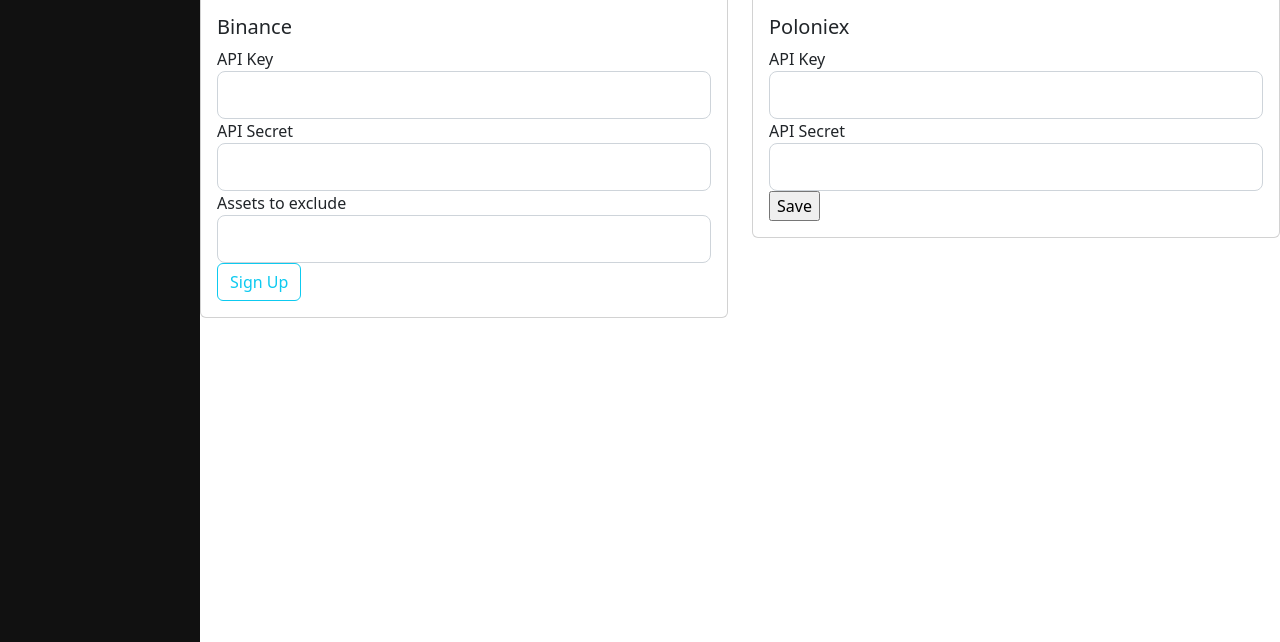
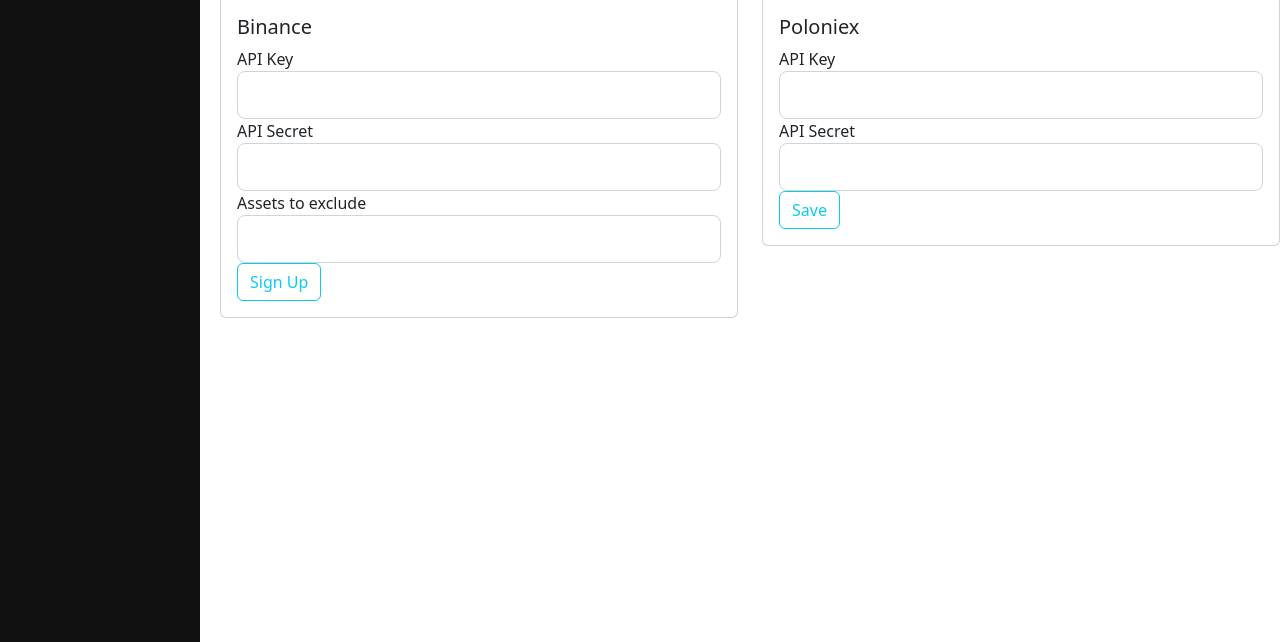
Before and after one commit to LLIax/crypto-assets-dashboard, a Flask app: page /settings in a window 1280 px wide. Shown: the part 158-800 px from the top of the page. Run offline with Flask 2, Linux system fonts and the light colour scheme.

Commit message:
Fix styles

```diff
--- a/static/style.css
+++ b/static/style.css
@@ -12,7 +12,7 @@
 
   /* Page content */
   #main {
-    margin-left: 200px; /* Same as the width of the sidenav */
+    margin-left: 220px; /* Same as the width of the sidenav */
   }
 
   .sidenav a {
--- a/templates/settings.html
+++ b/templates/settings.html
@@ -4,7 +4,7 @@
     <div class="row row-cols-1 row-cols-md-2 g-4">
       <div class="col">
         <div class="card">
-          <img src="/static/img/binance.svg'" class="card-img-top" alt="..." style="max-height: 100px;">
+          <img src="/static/img/binance.svg" class="card-img-top" alt="..." style="max-height: 100px;">
           <div class="card-body">
             <h5 class="card-title">Binance</h5>
             <form method="POST" action="">
@@ -50,7 +50,7 @@
                 </div>
               </fieldset>
               <div class="form-group">
-                {{ poloniexform.submit(clas="btn btn-outline-info")}}
+                {{ poloniexform.submit(class="btn btn-outline-info")}}
               </div>
 
             </form>
```
